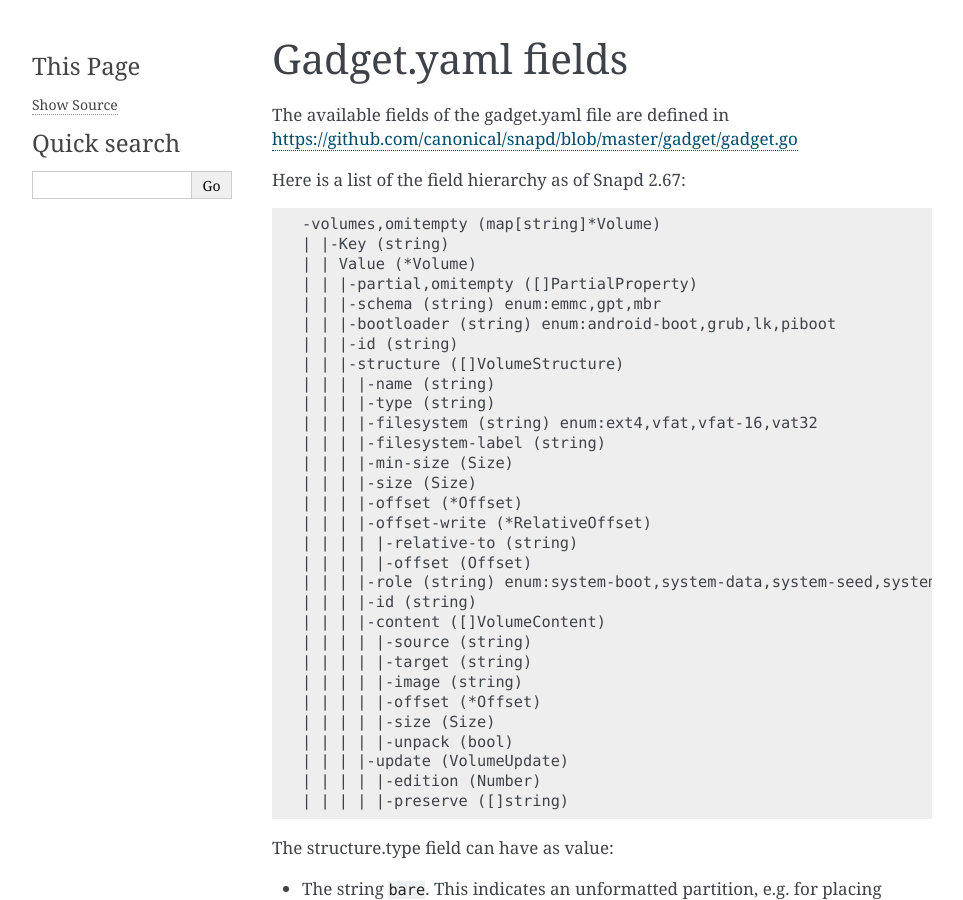
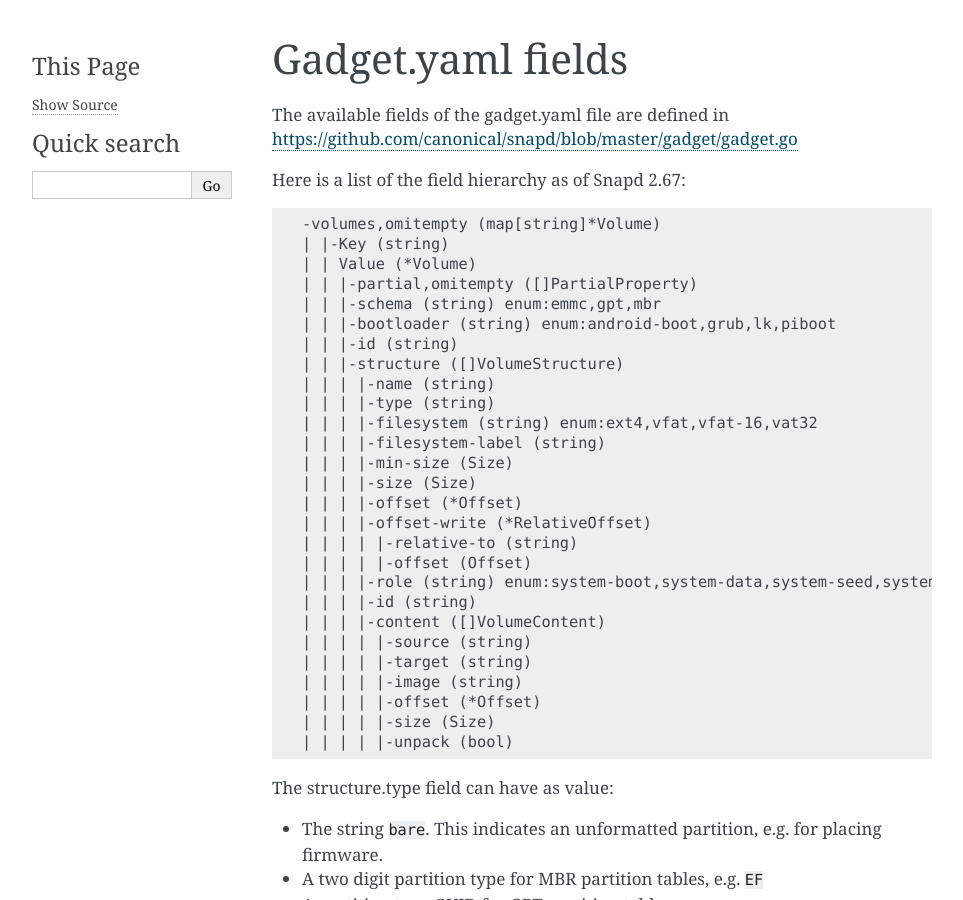
Before and after one commit to canonical/risc-v-cookbook, a Sphinx documentation site: the page built from docs/reference/gadget-definition.rst, in a window 1280 px wide and 900 px high. Shown: the whole window, without its empty margins (148-1111 px from the left). Built offline with Sphinx 7.4.7, drawn with Linux system fonts in a browser that asks for light colours.

Commit message:
gadget-definition: remove update stanza
The update stanza is only needed for gadget snaps.

Signed-off-by: Heinrich Schuchardt <heinrich.schuchardt@canonical.com>

```diff
--- a/docs/reference/gadget-definition.rst
+++ b/docs/reference/gadget-definition.rst
@@ -37,9 +37,6 @@
     | | | | |-offset (*Offset)
     | | | | |-size (Size)
     | | | | |-unpack (bool)
-    | | | |-update (VolumeUpdate)
-    | | | | |-edition (Number)
-    | | | | |-preserve ([]string)
 
 The structure.type field can have as value:
 
```
